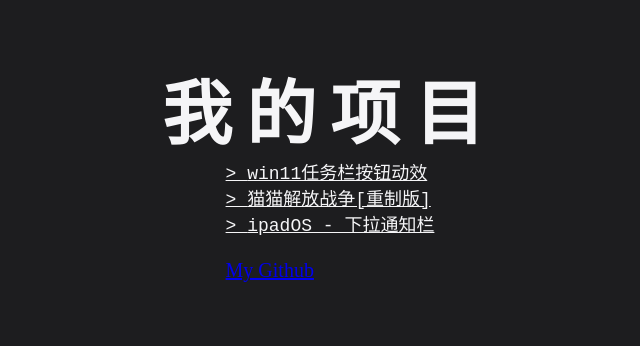
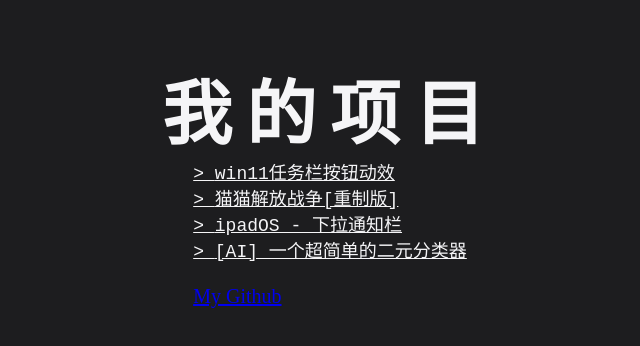
Before and after one commit to hello-2021/MyPrjs, a plain HTML site: page index.html in a window 1280 px wide. Shown: the whole page, without its empty margins (310-950 px from the left). Drawn offline with Linux system fonts and the light colour scheme.

Commit message:
Update index.html

```diff
--- a/index.html
+++ b/index.html
@@ -14,6 +14,7 @@
         <a href="./Win11Btn/Win11Btn.html" target="_blank" class="listItem">win11任务栏按钮动效</a><br />
         <a href="./CatWars[Remaking]/CatWars[Remaking].html" target="_blank" class="listItem">猫猫解放战争[重制版]</a><br />
         <a href="./ipadOS/ipadOS - 下拉通知栏.html" target="_blank" class="listItem">ipadOS - 下拉通知栏</a><br />
+        <a href="./ai/ai.html" target="_blank" class="listItem">[AI] 一个超简单的二元分类器</a><br />
 
         <br />
         <a href="https://github.com/hello-2021" class="" target="_blank" class="listItem">My Github</a><br />
```
